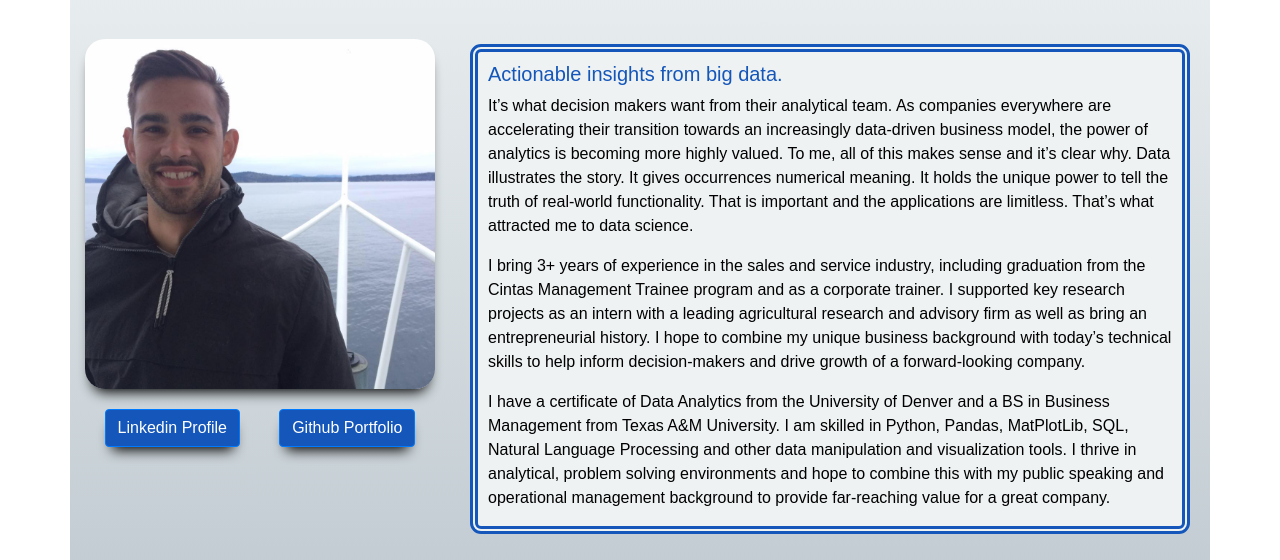
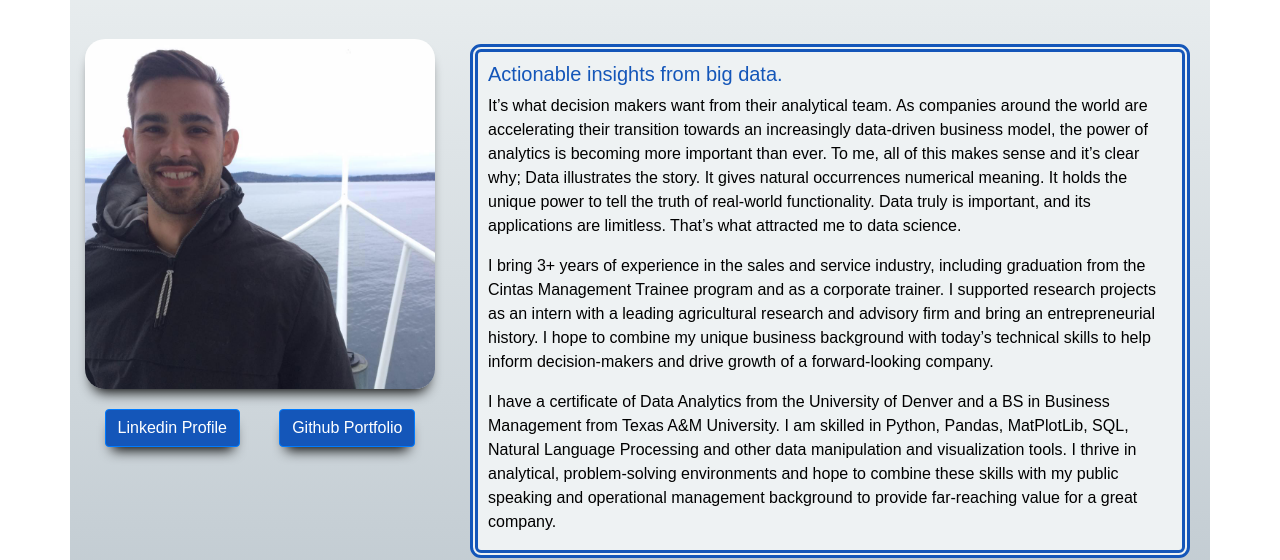
Before and after one commit to loganbonsignore/loganbonsignore.github.io, a plain HTML site: page index.html in a window 1280 px wide. Shown: the part 107-667 px from the top of the page. Drawn offline with nearby package versions, Linux system fonts and the light colour scheme.

Commit message:
text edits

```diff
--- a/index.html
+++ b/index.html
@@ -32,9 +32,9 @@
             <div class="col-sm-12 col-md-8">
                 <div id="bio-text">
                     <h4 id="bio-header-line">Actionable insights from big data.</h4>
-                    <p>It’s what decision makers want from their analytical team. As companies everywhere are accelerating their transition towards an increasingly data-driven business model, the power of analytics is becoming more highly valued. To me, all of this makes sense and it’s clear why. Data illustrates the story. It gives occurrences numerical meaning. It holds the unique power to tell the truth of real-world functionality. That is important and the applications are limitless. That’s what attracted me to data science.</p>
-                    <p>I bring 3+ years of experience in the sales and service industry, including graduation from the Cintas Management Trainee program and as a corporate trainer. I supported key research projects as an intern with a leading agricultural research and advisory firm as well as bring an entrepreneurial history. I hope to combine my unique business background with today’s technical skills to help inform decision-makers and drive growth of a forward-looking company.</p>
-                    <p>I have a certificate of Data Analytics from the University of Denver and a BS in Business Management from Texas A&M University. I am skilled in Python, Pandas, MatPlotLib, SQL, Natural Language Processing and other data manipulation and visualization tools. I thrive in analytical, problem solving environments and hope to combine this with my public speaking and operational management background to provide far-reaching value for a great company.</p>
+                    <p>It’s what decision makers want from their analytical team. As companies around the world are accelerating their transition towards an increasingly data-driven business model, the power of analytics is becoming more important than ever. To me, all of this makes sense and it’s clear why; Data illustrates the story. It gives natural occurrences numerical meaning. It holds the unique power to tell the truth of real-world functionality. Data truly is important, and its applications are limitless. That’s what attracted me to data science.</p>
+                    <p>I bring 3+ years of experience in the sales and service industry, including graduation from the Cintas Management Trainee program and as a corporate trainer. I supported research projects as an intern with a leading agricultural research and advisory firm and bring an entrepreneurial history. I hope to combine my unique business background with today’s technical skills to help inform decision-makers and drive growth of a forward-looking company.</p>
+                    <p>I have a certificate of Data Analytics from the University of Denver and a BS in Business Management from Texas A&M University. I am skilled in Python, Pandas, MatPlotLib, SQL, Natural Language Processing and other data manipulation and visualization tools. I thrive in analytical, problem-solving environments and hope to combine these skills with my public speaking and operational management background to provide far-reaching value for a great company.</p>
                 </div>
             </div>
         </div>
```
